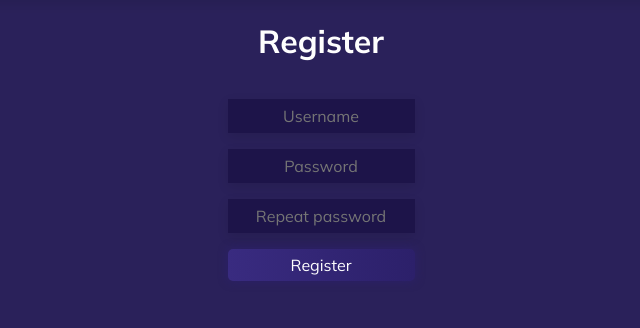
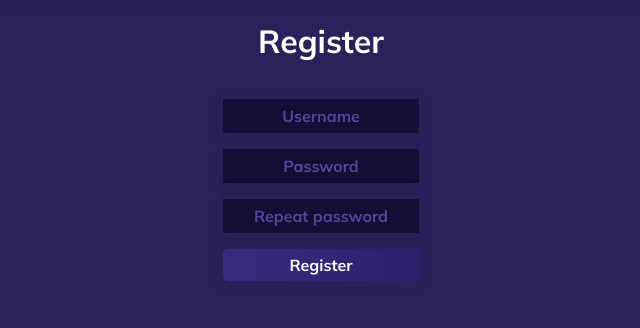
Before and after one commit to SivertGullbergHansen/phpMarketPlace, a PHP site: page /register.php in a window 1280 px wide. Shown: the part 72-400 px from the top of the page, without its empty margins (319-959 px from the left). Run offline with PHP 8.4, Linux system fonts and the light colour scheme.

Commit message:
updated toTop button

```diff
--- a/css/style.css
+++ b/css/style.css
@@ -56,7 +56,8 @@ button:hover {
 
 .centerForm form input {
   text-align: center;
-  background-color: #1d1449;
+  background-color: #140d36;
+  font-weight: 700;
 }
 
 .centerForm form input[type="submit"] {
@@ -68,6 +69,10 @@ button:hover {
   border: 0;
   cursor: pointer;
   border-radius: 5px;
+}
+
+.centerForm form input::placeholder {
+  color: #544799;
 }
 
 .centerForm form input[type="submit"]:hover, .centerForm form input[type="submit"]:focus-visible {
@@ -144,6 +149,9 @@ header #logBtn #playerName {
 
 header #logBtn #playerCurrency {
   color: #ffd700;
+  display: flex;
+  align-items: center;
+  gap: 4px;
 }
 
 header .logoTitle {
@@ -160,6 +168,7 @@ header .logoTitle {
   margin-top: 2em;
   box-shadow: rgba(0, 0, 0, 0.1) 0px 4px 12px;
   background-color: #1d1449;
+  border-radius: 16px;
 }
 
 .sideBar form {
@@ -334,6 +343,10 @@ header .logoTitle {
   font-size: 1em;
   color: #ffd700;
   margin: 0;
+  color: #ffd700;
+  display: flex;
+  align-items: center;
+  gap: 4px;
 }
 
 .hidden {
@@ -356,6 +369,8 @@ header .logoTitle {
   justify-items: center;
   align-items: center;
   padding: 0;
+  z-index: 999;
+  border: 1px solid #fefefe;
 }
 
 #goTop p {
--- a/css/style.scss
+++ b/css/style.scss
@@ -1,6 +1,10 @@
 // Page
 $background: #2a215a;
 $accent: #fefefe;
+
+// inputs
+$inputBackground: #140d36;
+$placeholder: #544799;
 
 // Header
 $headerBackground: #1d1449;
@@ -84,7 +88,8 @@ button {
 
         input {
             text-align: center;
-            background-color: $headerBackground;
+            background-color: $inputBackground;
+            font-weight: 700;
 
             &[type="submit"] {
                 background-color: $buttonBackground;
@@ -96,6 +101,10 @@ button {
                 border: 0;
                 cursor: pointer;
                 border-radius: 5px;
+            }
+
+            &::placeholder {
+                color: $placeholder;
             }
 
             &[type="submit"]:hover,
@@ -180,6 +189,9 @@ header {
 
         #playerCurrency {
             color: $itemPrice;
+            display: flex;
+            align-items: center;
+            gap: 4px;
         }
     }
 
@@ -198,6 +210,7 @@ header {
     margin-top: 2em;
     box-shadow: rgba(0, 0, 0, 0.1) 0px 4px 12px;
     background-color: $headerBackground;
+    border-radius: 16px;
 
     form {
         width: 100%;
@@ -377,6 +390,10 @@ header {
 
             color: $itemPrice;
             margin: 0;
+            color: $itemPrice;
+            display: flex;
+            align-items: center;
+            gap: 4px;
         }
     }
 }
@@ -404,6 +421,9 @@ header {
     justify-items: center;
     align-items: center;
     padding: 0;
+
+    z-index: 999;
+    border: 1px solid $accent;
 
     p {
         margin: 0;
```
Also changed, not shown: 1 other file.
